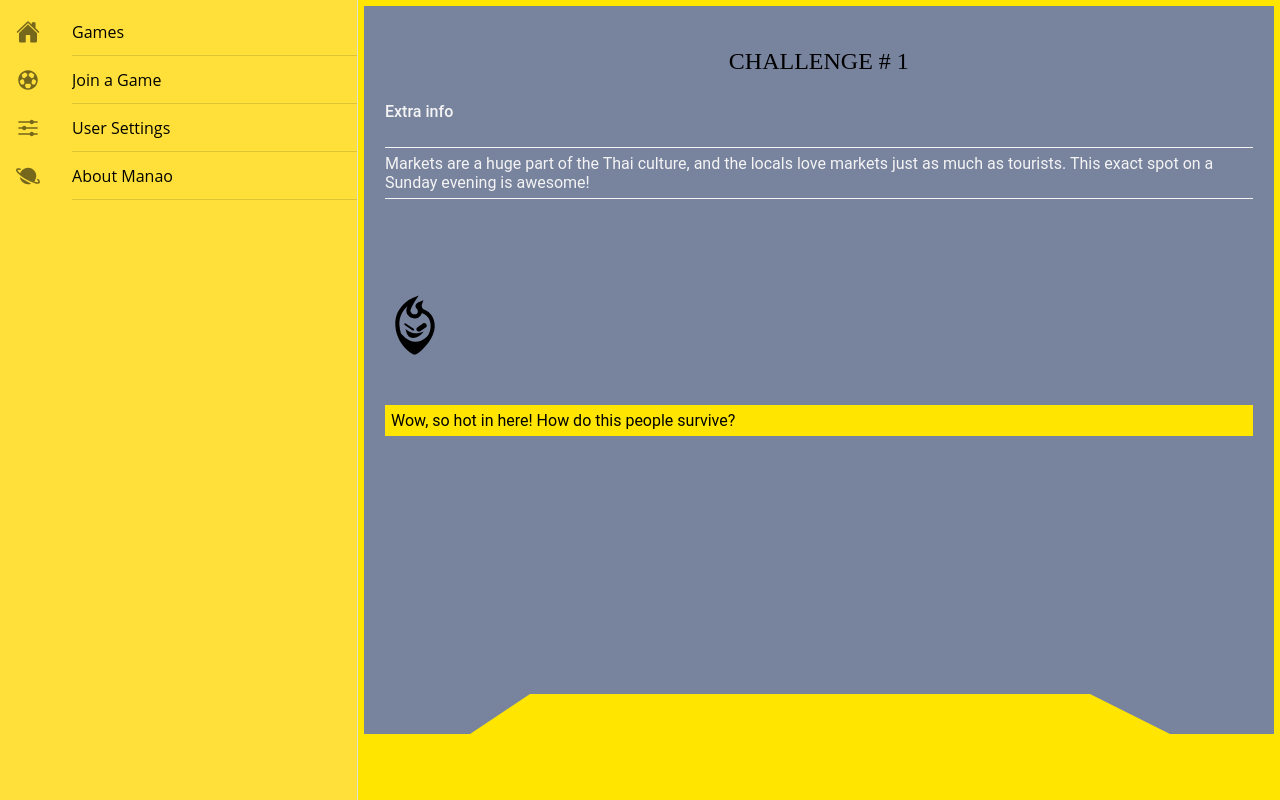
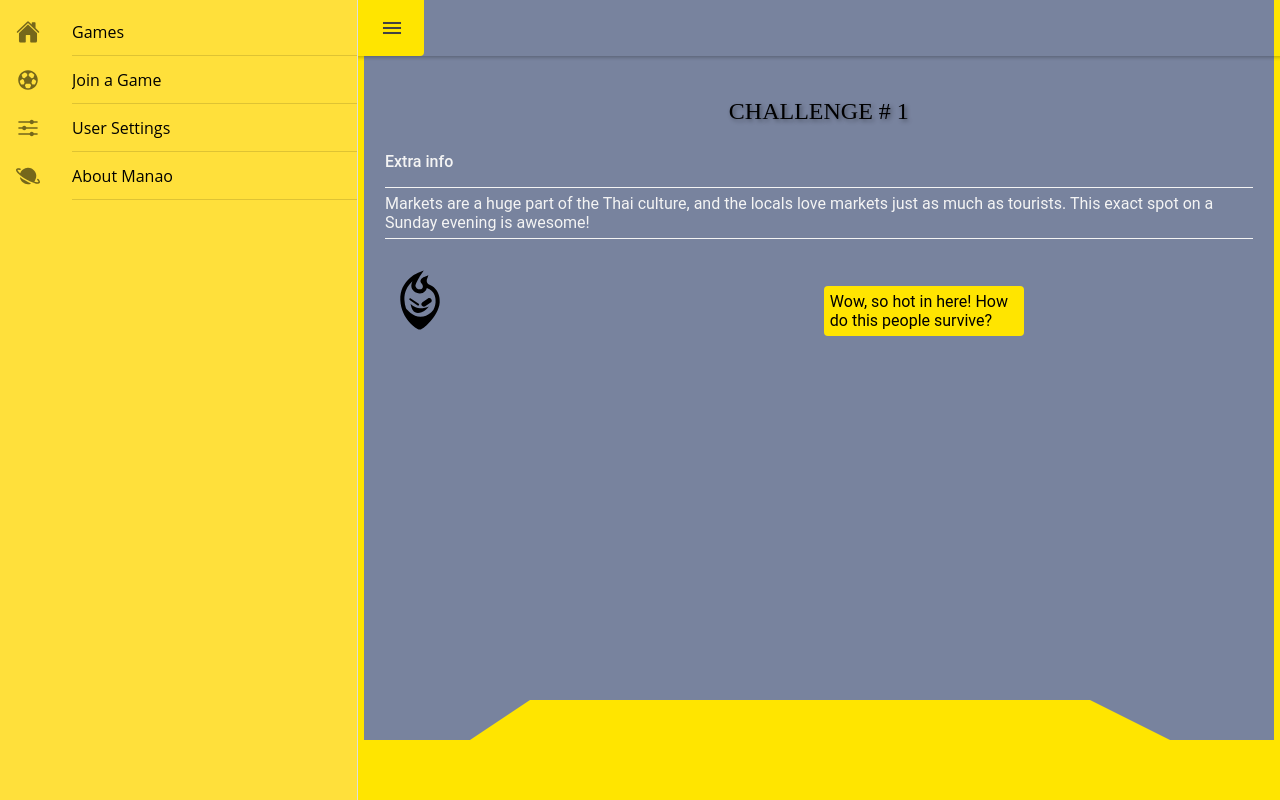
Before and after one commit to lydialawli/manao-ionic, a React (Create React App) app: page /quiz in a window 1280 px wide. Built offline with nearby package versions, Linux system fonts and the light colour scheme; some icons are missing; the HTML template or start-up script is replaced by a standard one; a web font is replaced by a local one.

Commit message:
playMenu yellow box

```diff
--- a/src/pages/Quiz.jsx
+++ b/src/pages/Quiz.jsx
@@ -1,4 +1,4 @@
-import { IonButtons, IonContent, IonHeader, IonIcon, IonItem, IonList, IonMenuButton, IonPage, IonGrid, IonColumn, IonRow, IonTitle, IonToolbar, IonText } from '@ionic/react';
+import { IonButtons, IonContent, IonHeader, IonIcon, IonItem, IonList, IonMenuButton, IonPage, IonGrid, IonCol, IonRow, IonTitle, IonToolbar, IonText } from '@ionic/react';
 import { flask, football, paperPlane, wifi, lock } from 'ionicons/icons';
 import React from 'react';
 import '../styles/quiz.css';
@@ -8,37 +8,41 @@ class Quiz extends React.Component {
     render() {
         return (
             <IonPage>
-                {/* <IonButtons slot="start">
-                    <IonMenuButton />
-                </IonButtons>
-                <IonHeader className="playMenu"  attribute="translucent">
-          <IonToolbar className="playMenu">
+                <IonHeader>
+                    <IonToolbar className="quizbar">
                         <IonButtons slot="start">
                             <IonMenuButton />
                         </IonButtons>
-          </IonToolbar>
-        </IonHeader> */}
+                        <div className="yellowBox"></div>
+                    </IonToolbar>{" "}
+                </IonHeader>{" "}
 
                 <IonContent className="quizMain  ion-padding">
                     <IonGrid>
                         <IonRow>
-                            <h1 className="challengeNum">CHALLENGE # 1</h1>
+                            <h1 className="titleChallenge">CHALLENGE # 1</h1>
                         </IonRow>
-                        <IonRow className="extraInfo">
+                        <div className="extraInfo">
                             <h6>Extra info</h6>
                             <p className="description" >
                                 Markets are a huge part of the Thai culture, and the locals love markets just as much as tourists.
                     This exact spot on a Sunday evening is awesome!
                         </p>
-                        </IonRow>
+                        </div>
 
                     </IonGrid>
                     <IonGrid>
+                        <IonRow>
+                            <IonCol>
                                 <IonIcon className="manaoLogo" src="assets/Logo.svg"></IonIcon>
+                            </IonCol>
+
+                            <IonCol>
                                 <p className="problem" >
                                     Wow, so hot in here! How do this people survive?
                         </p>
-
+                            </IonCol>
+                        </IonRow>
                     </IonGrid>
                     <div className="triangle"></div>
                     <div className="footerQuiz ">
--- a/src/styles/quiz.css
+++ b/src/styles/quiz.css
@@ -1,6 +1,24 @@
+.quizbar {
+    --background:#78839E;
+    border-left: 6px solid #FFE500;
+    border-right: 6px solid #FFE500;
+     border-right: 6px solid #FFE500;
+}
+
+.yellowBox{
+    width: 60px;
+    height: 56px;
+    background-color: #FFE500;
+    position: absolute;
+    left: 0;
+    top: 0;
+    border-bottom-right-radius: 4px;
+}
+
 .quizMain {
     --background:#78839E;
-	border: 6px solid #FFE500;
+    border-left: 6px solid #FFE500;
+    border-right: 6px solid #FFE500;
 }
 
 .playMenu {
@@ -24,12 +42,14 @@
 .manaoLogo {
 	width: 60px;
     height: 60px;
-	margin: 70px auto 30px auto;
+    margin: auto;
 }
 
 .problem {
     background-color: #FFE500;
     padding:6px;
+    border-radius: 4px;
+    width: 200px;
 }
 
 .footerQuiz {
@@ -62,10 +82,11 @@
     /* height: 70px; */
 }
 
-.challengeNum {
+.titleChallenge {
     margin-left: auto;
 	margin-right: auto;
 	font-family: 'Skranji', cursive;
 	font-size: 24px;
-	color: black;
+    color: black;
+    text-shadow: 2px 2px 4px #00000067;
 }
```
Lines whose indentation alone changed are shown as unchanged.
